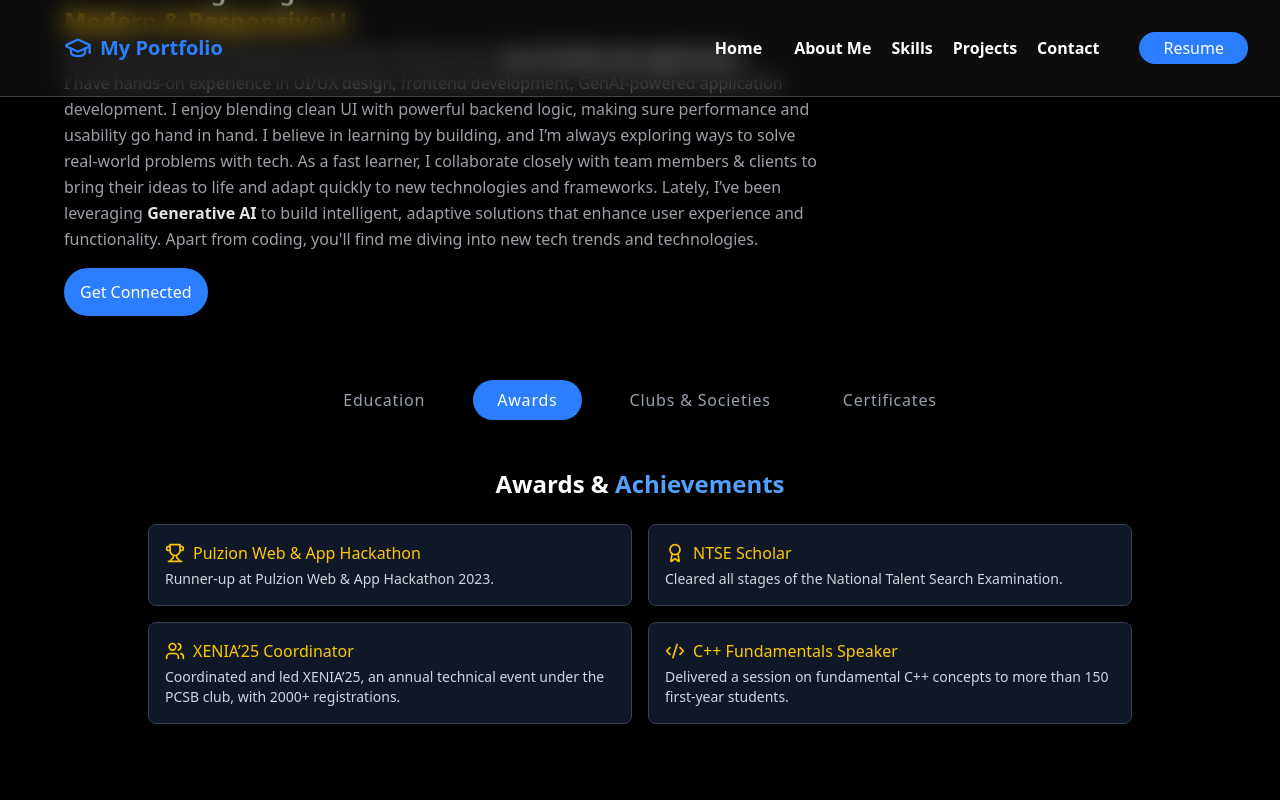
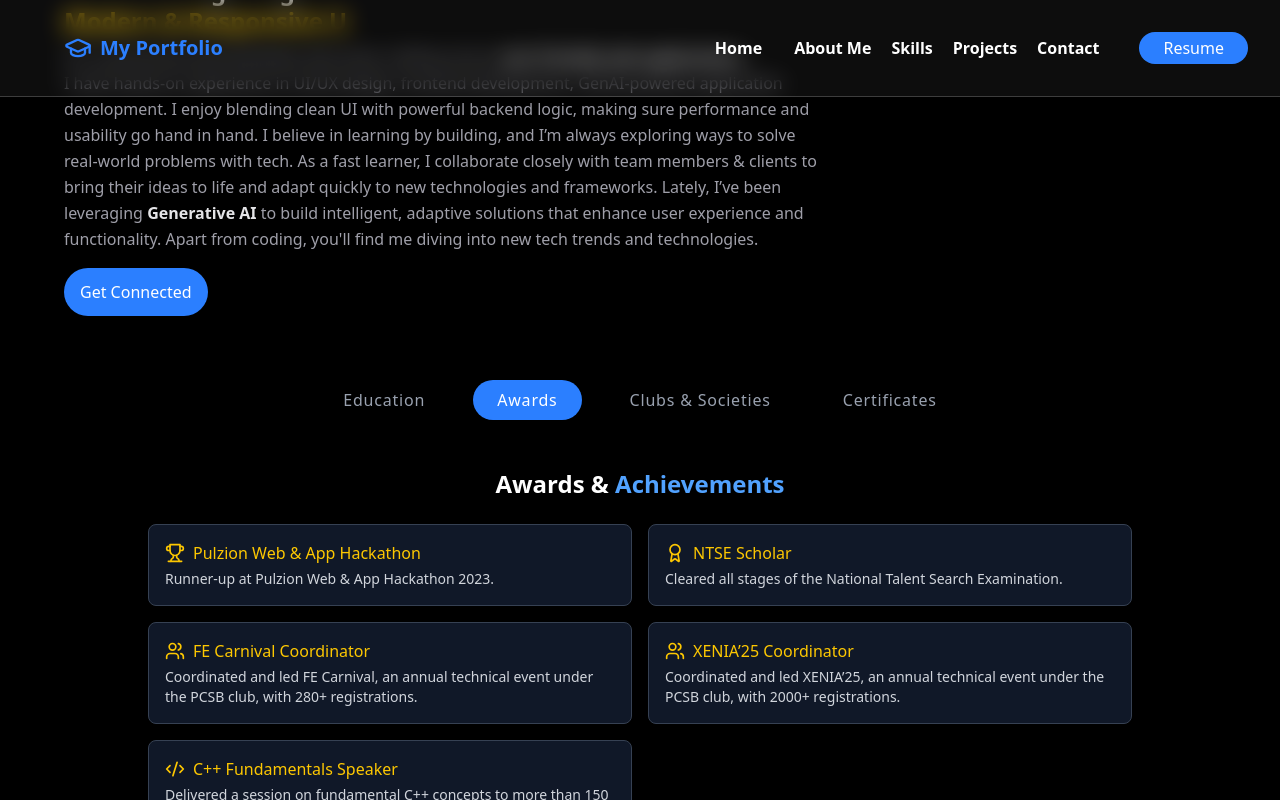
Before and after one commit to Sakshi2048/Portfolio, a React (Vite) app: page / in a window 1280 px wide. Both pictures are taken after a click on the button "Awards". Shown: the part 840-1640 px from the top of the page. Built offline with nearby package versions, Linux system fonts and the light colour scheme.

Commit message:
added Links to linkedin post for awards and achievements

```diff
--- a/src/Components/Section.jsx
+++ b/src/Components/Section.jsx
@@ -70,21 +70,29 @@ function Section() {
       icon: <Trophy className="w-5 h-5 text-yellow-400 mr-2" />,
       title: "Pulzion Web & App Hackathon",
       description: "Runner-up at Pulzion Web & App Hackathon 2023.",
-      link:"",
+      link:"https://www.linkedin.com/posts/sakshim2048_codedocs-codedocs-hackathon-activity-7248897339388518401-TqO0?utm_source=share&utm_medium=member_desktop&rcm=ACoAADgl-34BwXrKSnPp-pgrVH0hUkFlGgnwnCA",
     },
     {
       icon: <Award className="w-5 h-5 text-yellow-400 mr-2" />,
       title: "NTSE Scholar",
       description:
         "Cleared all stages of the National Talent Search Examination.",
-        link:"",
+        link:"https://www.linkedin.com/in/sakshim2048/",
+    },
+    {
+      icon: <Users className="w-5 h-5 text-yellow-400 mr-2" />,
+      title: "FE Carnival Coordinator",
+      description:
+        "Coordinated and led FE Carnival, an annual technical event under the PCSB club, with 280+ registrations.",
+        link:"https://www.linkedin.com/posts/sakshim2048_overallcoordinator-fecarnival-csipict-activity-7252659935572828160-yIw1?utm_source=share&utm_medium=member_desktop&rcm=ACoAADgl-34BwXrKSnPp-pgrVH0hUkFlGgnwnCA",
+
     },
     {
       icon: <Users className="w-5 h-5 text-yellow-400 mr-2" />,
       title: "XENIA’25 Coordinator",
       description:
         "Coordinated and led XENIA’25, an annual technical event under the PCSB club, with 2000+ registrations.",
-        link:"",
+        link:"https://www.linkedin.com/posts/pict-csi_xenia25-pcsb-csi-activity-7298976359454793728-gxwG?utm_source=share&utm_medium=member_desktop&rcm=ACoAADgl-34BwXrKSnPp-pgrVH0hUkFlGgnwnCA ",
 
     },
     {
@@ -92,7 +100,7 @@ function Section() {
       title: "C++ Fundamentals Speaker",
       description:
         "Delivered a session on fundamental C++ concepts to more than 150 first-year students.",
-        link:"",
+        link:"https://www.linkedin.com/posts/sakshim2048_pcsb-cppsig-codingbeginners-activity-7277997063802380288-QojR?utm_source=share&utm_medium=member_desktop&rcm=ACoAADgl-34BwXrKSnPp-pgrVH0hUkFlGgnwnCA",
     },
   ];
 
```
